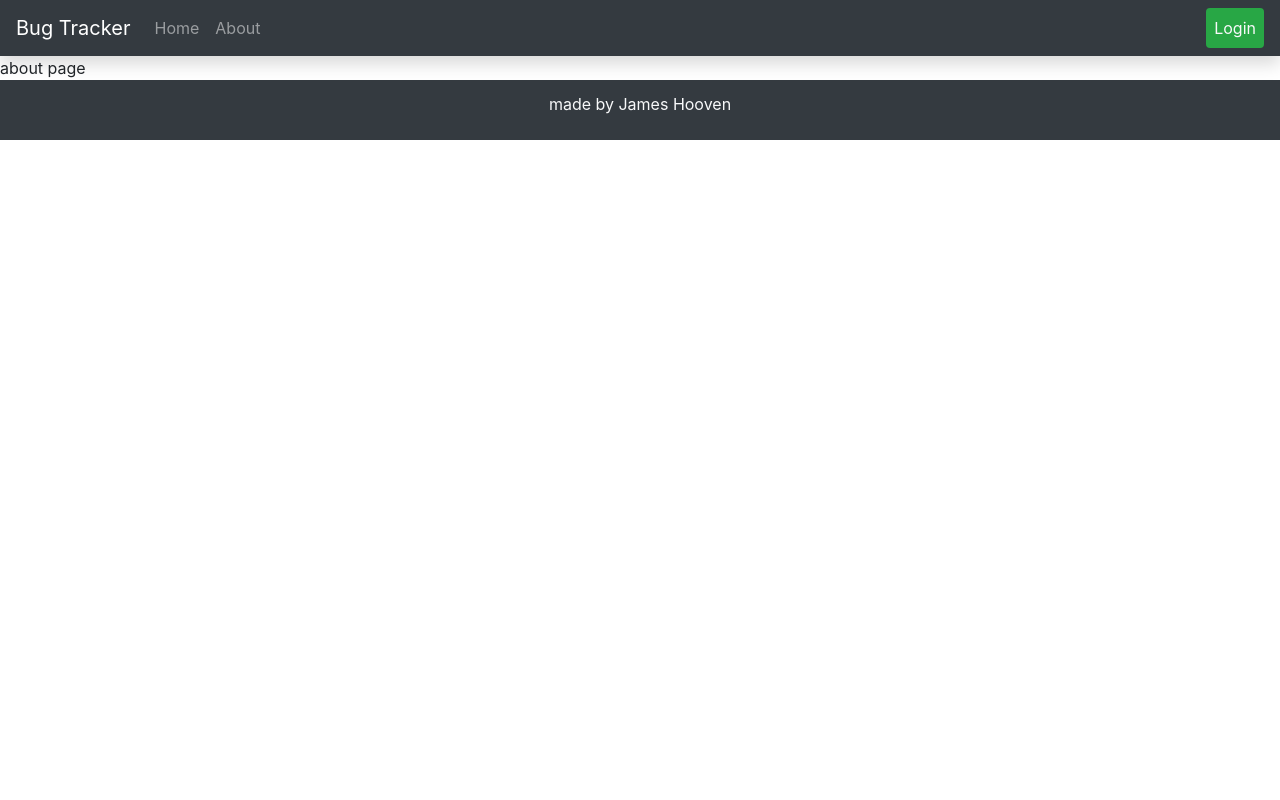
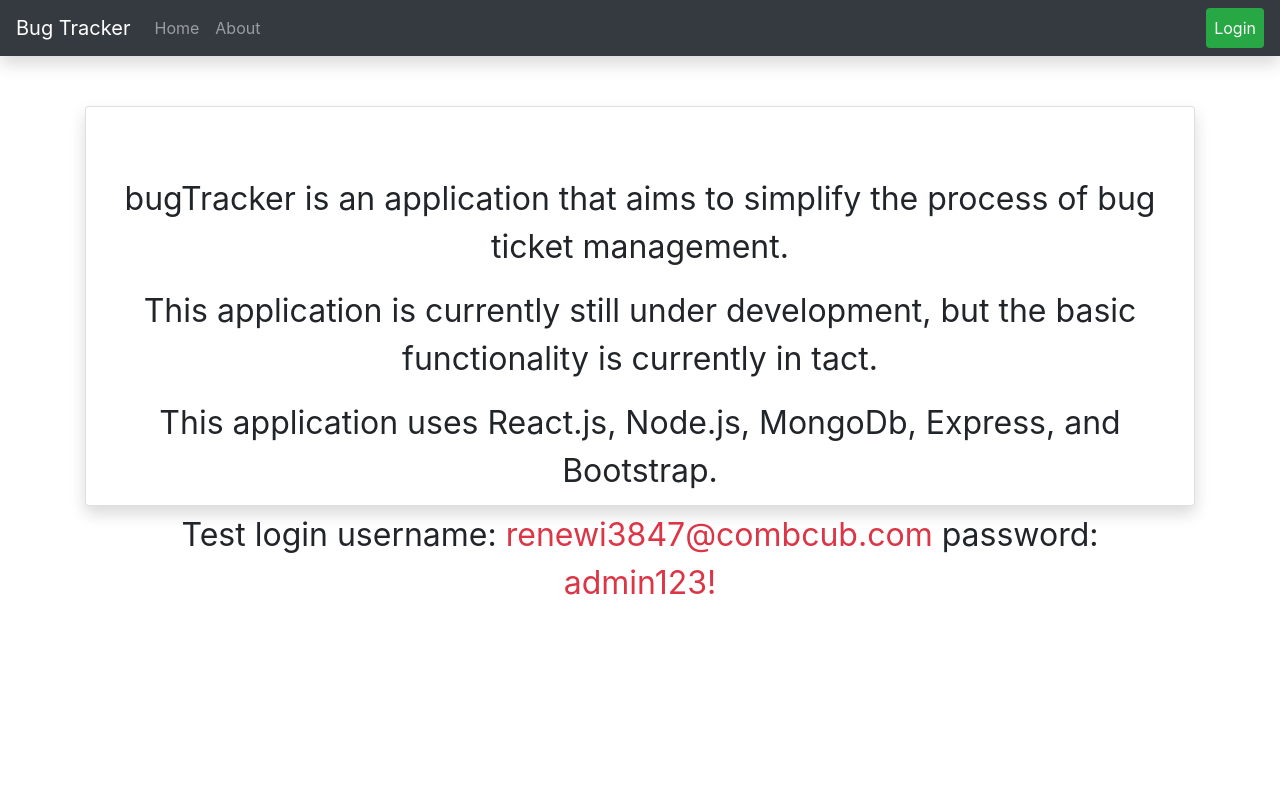
Before and after one commit to 8connor/bugTracker, a React (Create React App) app in the folder frontEnd/: page /about in a window 1280 px wide. Shown: the top 800 px of the page. Built offline with nearby package versions, Linux system fonts and the light colour scheme; no server answers.

Commit message:
Help and about page.

```diff
--- /dev/null
+++ b/frontEnd/src/Components/About/index.css
@@ -0,0 +1,3 @@
+.aboutCard p{
+    font-size: 2rem;
+}
--- a/frontEnd/src/Components/About/index.js
+++ b/frontEnd/src/Components/About/index.js
@@ -1,10 +1,48 @@
 import React from "react";
+import Container from "react-bootstrap/Container";
+import Row from "react-bootstrap/Row";
+import Col from "react-bootstrap/Col";
+import Card from "react-bootstrap/Card";
+import "./index.css";
 
-function About(){
-    return(
-        <div>
-            about page
-        </div>
+function About() {
+    return (
+        <Container>
+            <Row>
+                <Col
+                    xs={12}
+                    sm={12}
+                    md={12}
+                    lg={12}
+                >
+                    <Card
+                        className="shadow"
+                        style={{ height: "50vh", marginTop: "50px", marginBottom: "50vh" }}
+                    >
+                        <Card.Body
+                            className="text-center mt-5 aboutCard"
+                        >
+                            <Card.Text>
+                                <p>
+                                    bugTracker is an application that aims to simplify the process of bug ticket management.
+                                </p>
+                                <p>
+                                    This application is currently still under development, but the basic functionality is currently in tact.
+                                </p>
+                                <p>
+                                    This application uses React.js, Node.js, MongoDb, Express, and Bootstrap.
+                                </p>
+                                <p>
+                                    Test login
+                                    username: <span className="text-danger">renewi3847@combcub.com </span>
+                                    password: <span className="text-danger">admin123!</span>
+                                </p>
+                            </Card.Text>
+                        </Card.Body>
+                    </Card>
+                </Col>
+            </Row>
+        </Container>
     )
 }
 
--- a/frontEnd/src/Components/Help/index.js
+++ b/frontEnd/src/Components/Help/index.js
@@ -17,14 +17,21 @@ function Help() {
                 >
                     <Card
                         className="shadow"
-                        style={{height: "50vh", marginTop:"50px", marginBottom: "50vh"}}
+                        style={{ height: "50vh", marginTop: "50px", marginBottom: "50vh" }}
                     >
                         <Card.Body
                             className="text-center mt-5 aboutCard"
                         >
-                            <p>
-                                For assistance please contact me via github, linkedIn, or email.
-                            </p>
+                            <Card.Text>
+                                <p>
+                                    For assistance please contact me via github, linkedIn, or email.
+                                </p>
+                                <a href="https://github.com/8connor">github</a>
+                                <br />
+                                <a href="https://www.linkedin.com/in/james-hooven/">linkedIn</a>
+                                <br />
+                                <a href="mailto:connorh16@gmail.com">email</a>
+                            </Card.Text>
                         </Card.Body>
                     </Card>
                 </Col>
--- a/frontEnd/src/Components/Home/index.js
+++ b/frontEnd/src/Components/Home/index.js
@@ -1,6 +1,7 @@
 import React from "react";
 import Container from "react-bootstrap/Container";
 import Row from "react-bootstrap/Row";
+import responsive from "../../Assets/responsive.jpg"
 import "./index.css";
 
 function HomePage() {
@@ -17,6 +18,9 @@ function HomePage() {
                         A simplistic way to track bug tickets.
                     </h2>
                 </Row>
+                <Row className="justify-content-center mt-5">
+                    <img src={responsive} />
+                </Row>
             </Container>
         </div>
     )
```
Also changed, not shown: frontEnd/src/Assets/responsive.jpg (added), frontEnd/src/Components/Dashboard/index.css (line endings or trailing spaces), 1 other file (tests, documents, lock files or other folders).
